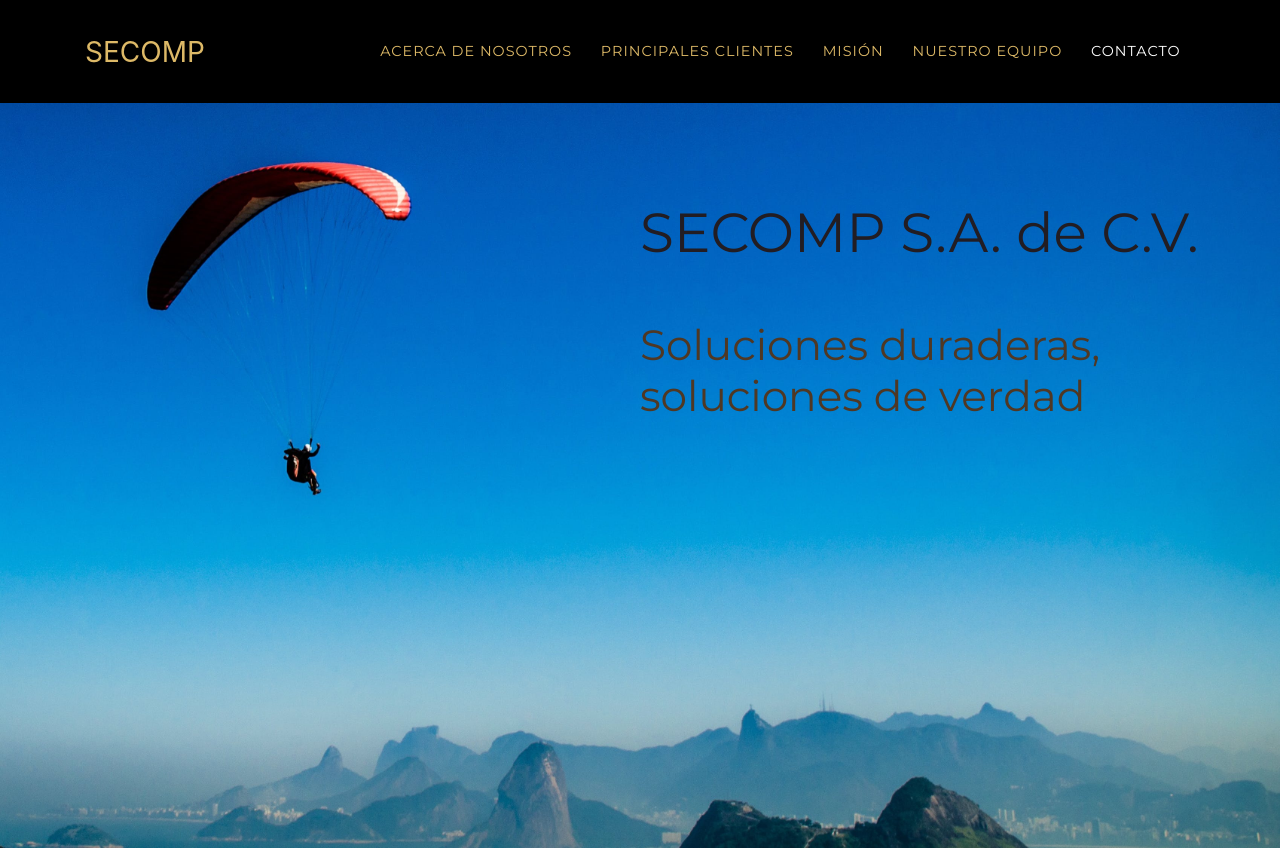
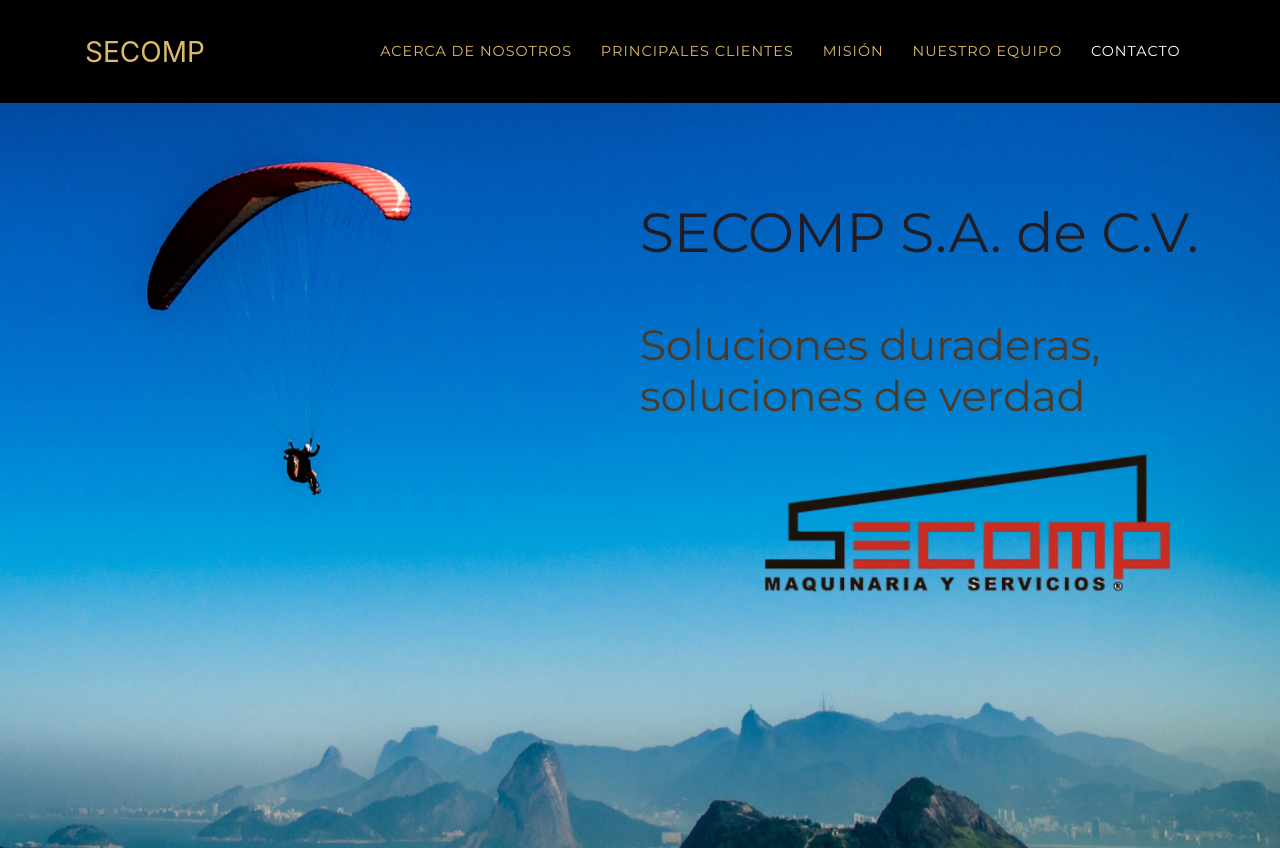
Before and after one commit to CortesEmilio/SECOMP, a website with bundled scripts: page index.html in a window 1280 px wide. Shown: the top 848 px of the page. Built offline with nearby package versions, Linux system fonts and the light colour scheme; files whose address does not match are found by name; a web font is replaced by a local one.

Commit message:
Imagenes low

```diff
--- a/index.html
+++ b/index.html
@@ -29,7 +29,9 @@
   <!-- Navigation -->
   <nav class="navbar navbar-expand-lg navbar-dark fixed-top" id="mainNav">
     <div class="container">
+
       <a class="navbar-brand js-scroll-trigger" href="#page-top">SECOMP</a>
+
       <button class="navbar-toggler navbar-toggler-right" type="button" data-toggle="collapse" data-target="#navbarResponsive" aria-controls="navbarResponsive" aria-expanded="false" aria-label="Toggle navigation">
         Menu
         <i class="fas fa-bars"></i>
@@ -63,11 +65,14 @@
 <div class="container">
   <div class= "overlay">
       <h1>
+
      SECOMP S.A. de C.V.
    </h1>
 
  </div>
- <h1 id= "Subtexto_Overlay"> Soluciones duraderas, soluciones de verdad </h1>
+ <h1 id= "Subtexto_Overlay"> Soluciones duraderas, soluciones de verdad
+   <img class="img-fluid" src="img/Captura-removebg-preview.png" alt="">
+ </h1>
  </div>
   </header>
 
@@ -168,7 +173,7 @@
                 <i class="fas fa-plus fa-3x"></i>
               </div>
             </div>
-            <img class="img-fluid" src="img/unnamed.png" alt="">
+            <img class="img-fluid" src="img/24c04796715b2e7409742e71359f9463.png" alt="">
           </a>
           <div class="portfolio-caption">
             <h4>AMERISTEEL</h4>
```
Also changed, not shown: img/208585_173154006167037_305706656_n.png (added), img/24c04796715b2e7409742e71359f9463.png (added), img/Captura-removebg-preview.png (added), img/Captura.PNG (added).
